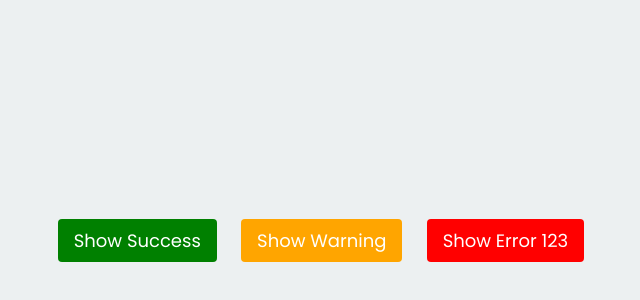
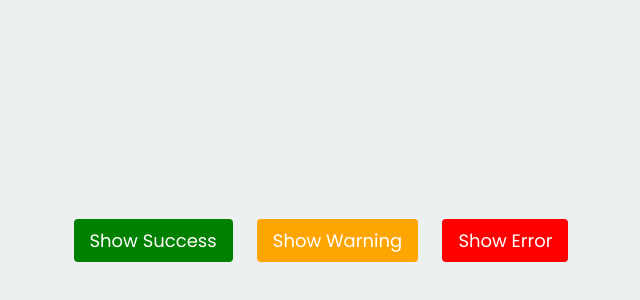
Before and after one commit to TranQuocHuy20CDTH41/Day-11, a plain HTML site: page index.html in a window 1280 px wide. Shown: the part 160-460 px from the top of the page, without its empty margins (319-959 px from the left). Drawn offline with Linux system fonts and the light colour scheme.

Commit message:
Day-11.1

```diff
--- a/index.html
+++ b/index.html
@@ -16,7 +16,7 @@
     <div class="control">
         <button class="success">Show Success</button>
         <button class="warning">Show Warning</button>
-        <button class="error">Show Error 123</button>
+        <button class="error">Show Error</button>
     </div>
     <div id="toasts"></div>
     <script src="app.js"></script>
```
